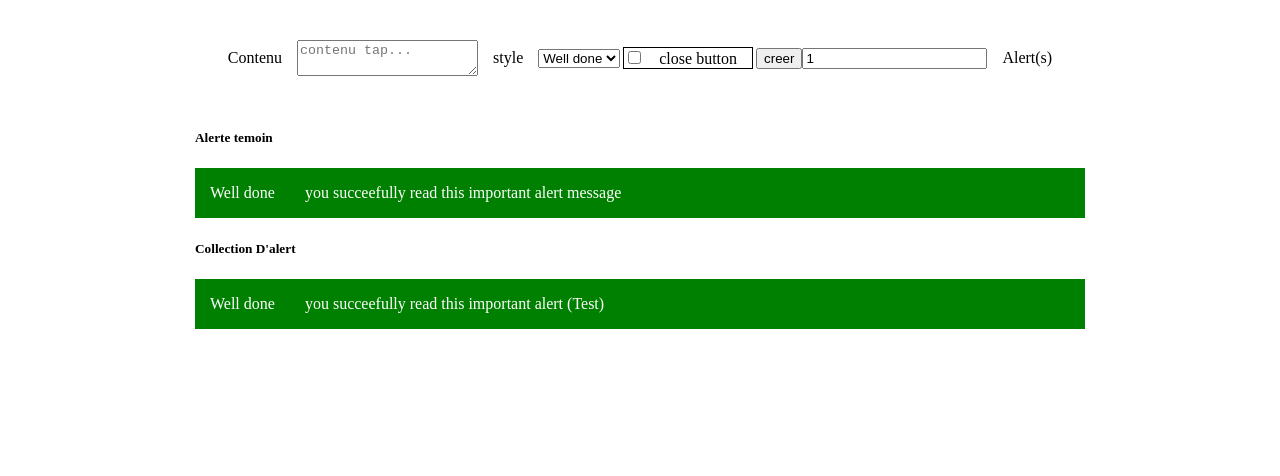
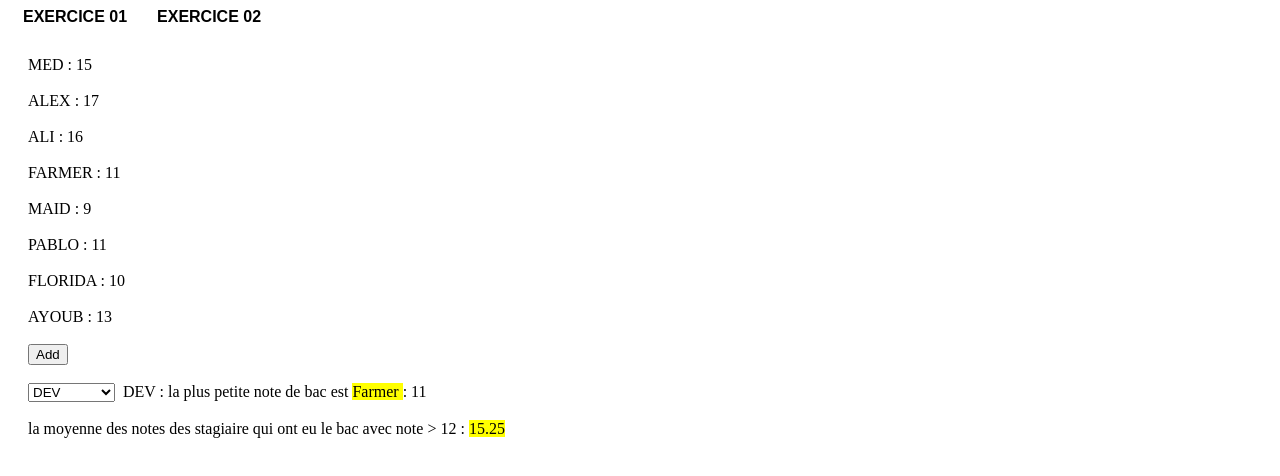
Before and after one commit to AatirMed/weather-access-your-location, a React (Create React App) app: page /Exercice01 in a window 1280 px wide. Shown: the top 476 px of the page. Built offline with nearby package versions, Linux system fonts and the light colour scheme.

Commit message:
first commit

```diff
--- a/package.json
+++ b/package.json
@@ -1,6 +1,6 @@
 {
-  "homepage": "https://AatirMed.github.io/Alerts",
-  "name": "alerts",
+  "homepage": "https://AatirMed.github.io/Exercice",
+  "name": "exercice",
   "version": "0.1.0",
   "private": true,
   "dependencies": {
--- a/src/App.css
+++ b/src/App.css
@@ -1,44 +1,32 @@
-.Contenu{
-    width: 100%;
-    height: 100px;
-    display: flex;
-    align-items: center;
-    justify-content: center;
+nav{
+margin-bottom:30px ;
 }
-span{
-    margin:0 15px;
+
+a{
+    text-decoration: none;
+    margin: 0px 15px;
+    color:black;
+    text-transform: uppercase;
+    font-weight: 600;
+    font-family: sans-serif;
 }
-.icon_delete{
-    border:solid 1px black;
-    margin: 0 3px;
+.body{
+    margin: 0px 20px;
 }
-.green ,.blue,.Warming,.danger{
-    width: 100%;
-    line-height: 50px;
-    color: white;
+.valid{
+    outline: none;
+    margin-right: 5px;
 }
-.green{
-    background-color: green;
+.validTrue{
+    border: 1.5px solid #6b6a6a;;
 }
-.blue{
-    background-color: blue;
+
+.validFalse{
+    border:solid 1.5px red;
 }
-.Warming{
-    background-color: rgb(238, 195, 53);
+.textCtrue{
+    color:green;
 }
-.danger{
-    background-color: red;
+.textCfalse{
+    color: red;
 }
-.top{
-    padding-right: 50px;
-}
-.all{
-width: 890px;
-margin: 0 auto;
-}
-.btn{
-    width: 25px;
-    height: 25px;
-    border-radius: 25px;
-    border: none;
-}
--- a/src/App.js
+++ b/src/App.js
@@ -1,91 +1,29 @@
-import React, { useState } from "react";
-import { nanoid } from "@reduxjs/toolkit";
-import './App.css'
+import React, { Fragment} from "react";
+import { Link, Routes, Route } from "react-router-dom";
+import Exercice01 from './component/Exercice01';
+import Exercice02 from "./component/Exercice02";
+import './App.css';
 
 const App = () => {
-  const List_style = ['Well done', 'Heads up', 'Warming', 'Oh snap']
-  const [choixStyle, setchoixStyle] = useState('Well done')
-  const [contenu, setContenu] = useState('you succeefully read this important alert message')
-  const [checked, setChecked] = useState(false)
-  const [NumberAdd, setNumberAdd] = useState(1)
-  const [data, setdata] = useState(
-    [
-      { id: 1, style: 'Well done', contenu: 'you succeefully read this important alert (Test)' }
-    ]
-  )
-
-  const Contenu = (event) => setContenu(event.target.value)
-  const option_style = (event) => setchoixStyle(event.target.value)
-  const changeChecked = () => { setChecked(!checked) }
-  const HandChangeInput = (event) => { setNumberAdd(parseInt(event.target.value)) }
-
-  const Add = () => {
-    let ListData = []
-    for (let i = 0; i < parseInt(NumberAdd); i++) {
-      ListData.push({ id: nanoid(), style: choixStyle, contenu: contenu })
-    }
-    setdata([...data, ...ListData])
-  }
-
 
 
   return (
-    <div className="all">
-      <div className="Contenu">
+    <Fragment>
 
-        {/* contenu */}
-        <span>Contenu</span>
-        <textarea onChange={Contenu} placeholder='contenu tap...'></textarea>
+      <nav>
+        <Link to='/Exercice01'>Exercice 01</Link>
+        <Link to='/Exercice02'>Exercice 02</Link>
+      </nav>
 
-        {/* style */}
-        <span>style</span>
-        <select onChange={option_style}>
-          {
-            List_style.map(ele => <option key={ele} value={ele}>{ele}</option>)
-          }
-        </select>
+      <Routes>
+        <Route exact path="/Exercice01" element={<Exercice01 />} />
+        <Route path="/Exercice02" element={<Exercice02/>} />
+        <Route path="*" element={<Exercice01 />} />
+      </Routes>
 
-        {/* checked */}
-        <div className="icon_delete">
-          <input type='checkbox' onChange={changeChecked} defaultChecked={checked} />
-          <span>close button</span>
-        </div>
+    </Fragment>
 
-        {/* Add */}
-        <div>
-          <button onClick={Add}>
-            creer
-          </button>
-          <input type='number' value={NumberAdd} onChange={HandChangeInput} />
-          <span>Alert(s)</span>
-        </div>
-      </div>
+  );
+};
 
-      {/* test */}
-      <div>
-        <h5>Alerte temoin</h5>
-        <div className={choixStyle === 'Well done' ? 'green' : choixStyle === 'Heads up' ? 'blue' : choixStyle === 'Warming' ? 'Warming' : choixStyle === 'Oh snap' ? 'danger' : null}>
-          <span>{choixStyle}</span>
-          <span className="top">{contenu}</span>
-          {checked ? <button className="btn">x</button> : null}
-        </div>
-      </div>
-
-      {/* Add List */}
-      <div>
-        <h5>Collection D'alert</h5>
-        {data.map(ele => {
-          return (
-            <div key={ele.id} style={{ marginBottom: '5px' }} className={ele.style === 'Well done' ? 'green' : ele.style === 'Heads up' ? 'blue' : ele.style === 'Warming' ? 'Warming' : ele.style === 'Oh snap' ? 'danger' : null}>
-              <span>{ele.style}</span>
-              <span className="top">{ele.contenu}</span>
-              {checked ? <button className='btn' onClick={() => { setdata([...data.filter(obj => obj.id !== ele.id)]) }}>x</button> : null}
-            </div>
-          )
-        })}
-      </div>
-    </div>
-  )
-}
-
-export default App
+export default App;
--- /dev/null
+++ b/src/component/Exercice01.js
@@ -0,0 +1,68 @@
+import React, { useEffect, useState } from "react";
+
+const Exercice01 = () => {
+  //data
+  const [data, setData] = useState([
+    { Nom: "Med", NoteBac: 15, Option: 'DEV' },
+    { Nom: "Alex", NoteBac: 17, Option: 'DEV' },
+    { Nom: "Ali", NoteBac: 16, Option: 'DEV' },
+    { Nom: "Farmer", NoteBac: 11, Option: 'DEV' },
+    { Nom: "Maid", NoteBac: 9, Option: 'ID' },
+    { Nom: "Pablo", NoteBac: 11, Option: 'ID' },
+    { Nom: "Florida", NoteBac: 10, Option: 'Multimedia' },
+    { Nom: "Ayoub", NoteBac: 13, Option: "Reseau" }
+  ]);
+
+  //useState
+  const [Choix, setChoix] = useState({});
+  const [Moyen, setMoyen] = useState(0)
+  //Option
+  const Option_List_filter = [...new Set(data.map(ele => ele.Option))];
+
+  //SelectHandChange
+  const SelectHandChange = (event) => {
+    const Data_filter = data.map(ele => ele.Option === event.target.value ? { ...ele } : null).filter(ele => ele !== null)
+    const Data_filter_Sort = Data_filter.sort((a, b) => a.NoteBac - b.NoteBac)
+    setChoix({ ...Data_filter_Sort[0] })
+  }
+  //par default
+  useEffect(() => {
+    const Data_filter = data.map(ele => ele.Option === 'DEV' ? { ...ele } : null).filter(ele => ele !== null)
+    const Data_filter_Sort = Data_filter.sort((a, b) => a.NoteBac - b.NoteBac)
+    setChoix({ ...Data_filter_Sort[0] })
+  }, [])
+
+  useEffect(() => {
+    const dataList = data.filter(ele => ele.NoteBac > 12)
+    const x = dataList.reduce((total, obj) => total + obj.NoteBac, 0)
+    setMoyen(x / dataList.length)
+  }, [data])
+
+  return (
+    <div className="body">
+
+      <div>
+        {
+          data.map((ele, index) => <div key={index}>{ele.Nom.toUpperCase()} : {ele.NoteBac}<br /><br /></div>)
+        }
+      </div>
+
+      <button onClick={() => { setData([...data, { Nom: "Fatima", NoteBac: 14, Option: 'ID' },]) }}>Add</button>
+
+      <br /><br />
+
+      <select onClick={SelectHandChange}>
+        {Option_List_filter.map((obj, index) => <option key={index} value={obj}>{obj}</option>)}
+      </select>
+
+      <span>&nbsp;&nbsp;{Choix.Option} : la plus petite note de bac est <mark> {Choix.Nom} </mark> : {Choix.NoteBac}</span>
+
+      <br /><br />
+
+      <span>la moyenne des notes des stagiaire qui ont eu le bac  avec note &gt; 12 : <mark>{Moyen.toFixed(2)}</mark></span>
+
+    </div>
+  );
+};
+
+export default Exercice01;
--- /dev/null
+++ b/src/component/Exercice02.js
@@ -0,0 +1,34 @@
+import React, { useState } from "react";
+
+const Exercice02 = ()=>{
+const [inputValue,setInputValue]=useState('')
+const[Valid,setValid]=useState(true)
+const[ValidMessage,setValidMessage]=useState(false);
+const [Message,setMessage]=useState('')
+const HandChangeInput =(event)=>setInputValue(event.target.value)
+
+const Validation_input = ()=>{
+    const regex = /^.{10}$/;
+    if(regex.test(inputValue)){
+        setValid(true)
+        setMessage('vous avez bien saisi 10 letters')
+        setValidMessage(true)
+    }else if(inputValue.length>10 || inputValue.length<10 ){
+        setValid(false)
+        setValidMessage(false)
+        setMessage('Saisir un text 10 letters')
+    }
+}
+return(
+    <div className="body">
+    <input type='text' className={Valid?'validTrue valid':'validFalse valid'} placeholder='taper 10 letters' onChange={HandChangeInput}/>
+    <button onClick={Validation_input}>Valid</button>
+    <br/><br/>
+    <span className={Valid?'textCtrue':'textCfalse'}>{Message}</span>
+    <p style={{display:ValidMessage?'block':'none'}}>vous avez Ecrit : {inputValue}</p>
+    </div>
+
+)
+}
+
+export default Exercice02;
```
Also changed, not shown: src/index.js (+5 -4 lines), 1 other file (tests, documents, lock files or other folders).
